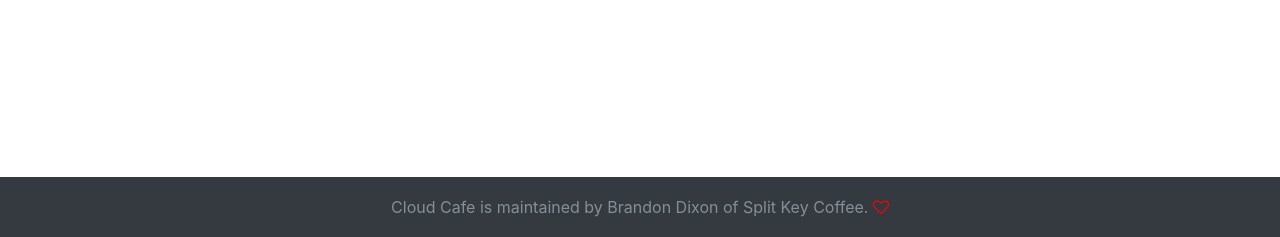
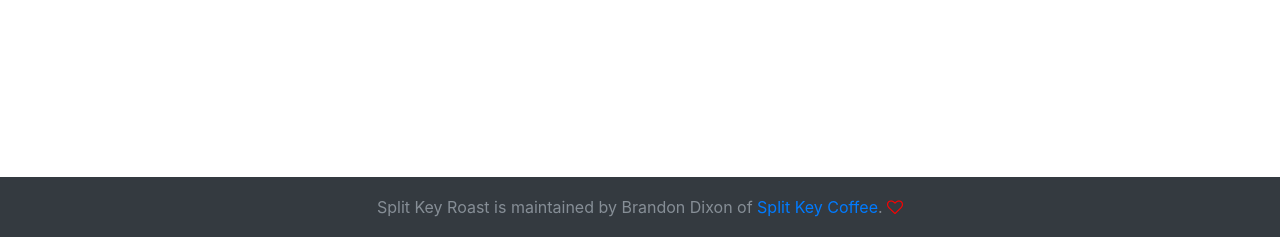
Before and after one commit to splitkeycoffee/split-key-roast, a Flask app: template app/templates/index.html in a window 1280 px wide. Shown: the part 563-800 px from the top of the page. Run offline with Flask 2, Linux system fonts and the light colour scheme; the template is opened without the code that fills it, so the values that code supplies are empty; some libraries are stand-ins or nearby versions.

Commit message:
Updated footer

```diff
--- a/app/templates/layout/base.html
+++ b/app/templates/layout/base.html
@@ -88,7 +88,7 @@
     <footer class="footer navbar-dark bg-dark">
       <div class="container">
       {% block footer %}
-        <span class="text-muted">Cloud Cafe is maintained by Brandon Dixon of Split Key Coffee. <i class="fa fa-heart-o" aria-hidden="true"></i></span>
+        <span class="text-muted">Split Key Roast is maintained by Brandon Dixon of <a href="http://splitkeycoffee.com/">Split Key Coffee</a>. <i class="fa fa-heart-o" aria-hidden="true"></i></span>
       </div>
       {% endblock %}
     </footer>
```
